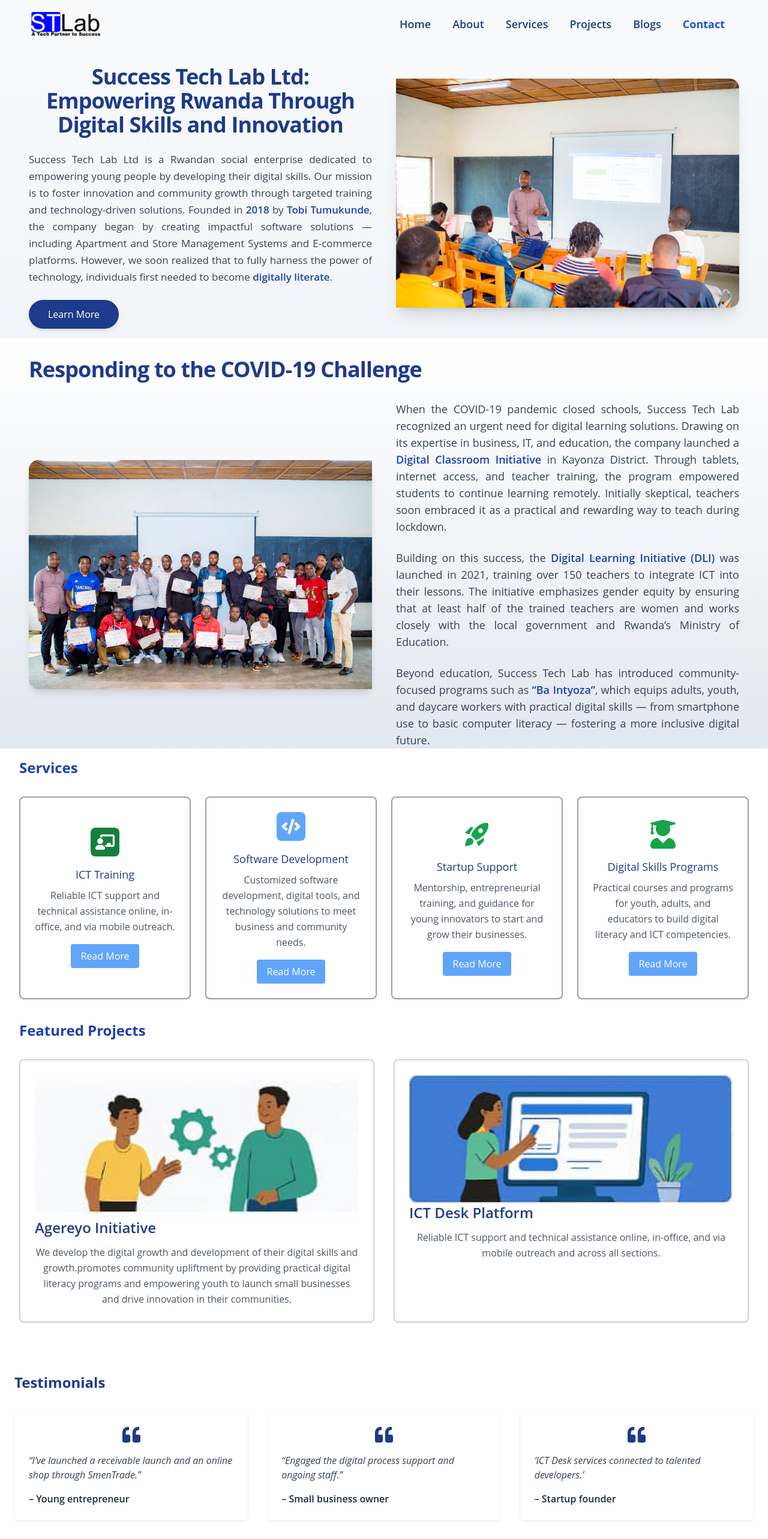
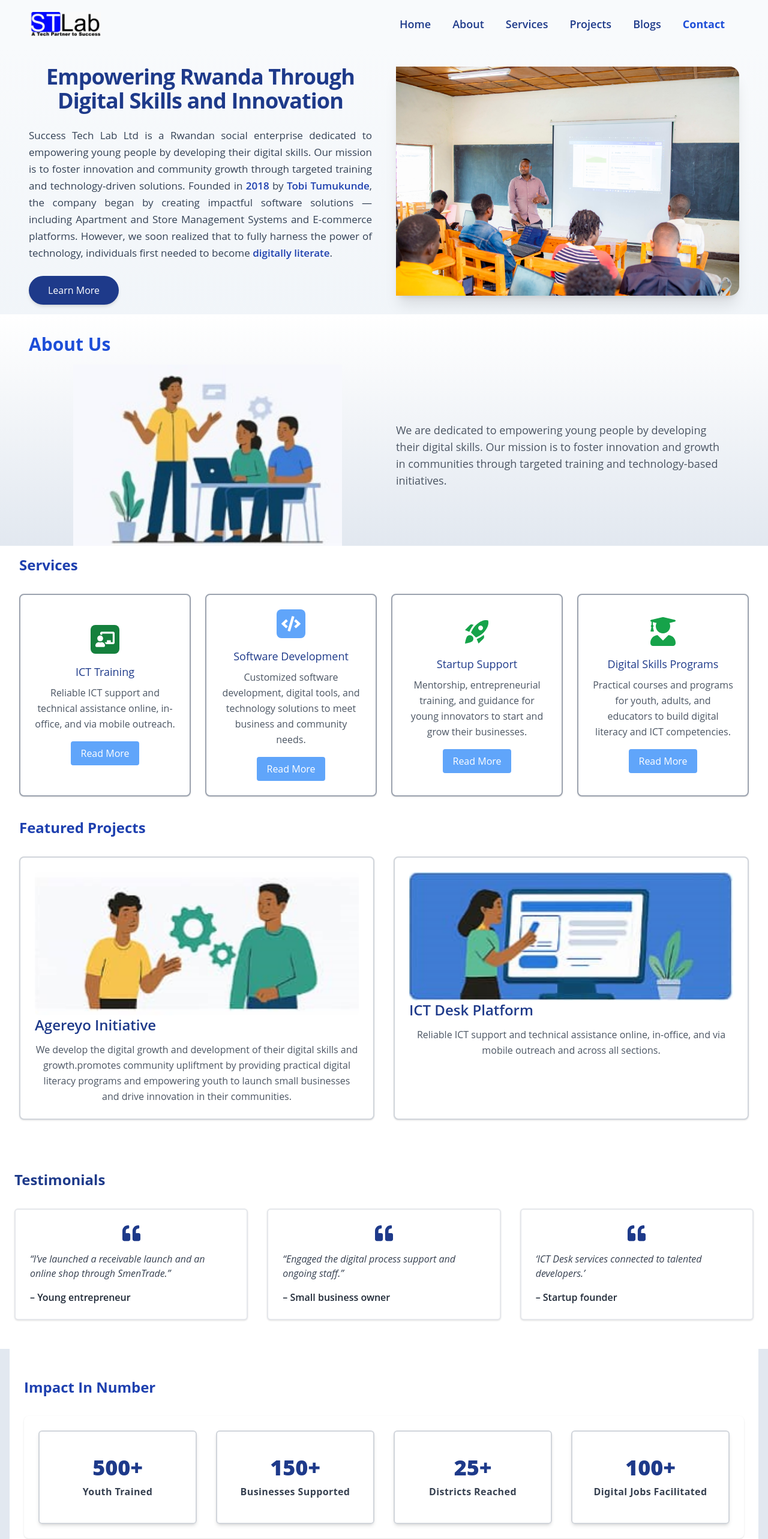
Before and after one commit to TheoNshimyimana/success_tech_lab, a React (Vite) app: page / in a window 1280 px wide. Shown: the top 2566 px of the page at 60% size. Built offline with nearby package versions, Linux system fonts and the light colour scheme.

Commit message:
final commit

```diff
--- a/package.json
+++ b/package.json
@@ -16,7 +16,7 @@
     "react-icons": "^5.3.0",
     "react-loader-spinner": "^6.1.6",
     "react-responsive": "^10.0.0",
-    "react-router-dom": "^6.26.1",
+    "react-router-dom": "^6.30.1",
     "react-slick": "^0.30.2",
     "slick-carousel": "^1.8.1",
     "tailwindcss-textshadow": "^2.1.3"
--- a/src/App.jsx
+++ b/src/App.jsx
@@ -1,5 +1,6 @@
 import { BrowserRouter, Route, Routes } from 'react-router-dom'
 import Layout from './Layout'
+import ReadMore from './pages/ReadMore'
 
 function App() {
   ;<Layout />
@@ -8,6 +9,7 @@
       <BrowserRouter>
         <Routes>
           <Route path="/" element={<Layout />} />
+          <Route path="/details" element={<ReadMore />} />
 
 
         </Routes>
--- a/src/pages/Body.jsx
+++ b/src/pages/Body.jsx
@@ -1,6 +1,7 @@
 // import { useState } from 'react'
 import banner from "../images/bbanner.jpg";
-import banner2 from "../images/banner.jpg";
+import aboutImg from "../images/banner.jpeg";
+import { Link } from "react-router-dom";
 
 function Body() {
   return (
@@ -10,8 +11,7 @@
           {/* Left Content */}
           <div className="flex-1 text-center md:text-left space-y-6 animate-fade-in pb-4">
             <h1 className="text-blue-900 pt-7 text-center text-2xl sm:text-3xl lg:text-4xl font-bold  leading-snug tracking-tight">
-              Success Tech Lab Ltd: Empowering Rwanda Through Digital Skills and
-              Innovation
+              Empowering Rwanda Through Digital Skills and Innovation
             </h1>
 
             <p className="text-slate-700 text-base sm:text-lg md:text-[17px] leading-8 text-justify max-w-2xl mx-auto md:mx-0">
@@ -35,9 +35,12 @@
               .
             </p>
 
-            <button className="mt-6 inline-block px-8 py-3 bg-blue-900 text-white font-medium rounded-full shadow-md hover:bg-blue-800 hover:shadow-xl hover:scale-105 transition-all duration-300">
+            <Link
+              to="/details"
+              className="mt-6 inline-block px-8 py-3 bg-blue-900 text-white font-medium rounded-full shadow-md hover:bg-blue-800 hover:shadow-xl hover:scale-105 transition-all duration-300"
+            >
               Learn More
-            </button>
+            </Link>
           </div>
 
           {/* Right Image */}
@@ -54,61 +57,34 @@
       </section>
 
       {/* About Section */}
+
       <section
         id="about"
         className="pt-8 pb-0 px-6 md:px-12 bg-gradient-to-b from-white to-slate-200"
       >
-        <h1 className="text-blue-900 text-3xl md:text-4xl font-bold tracking-tight mb-8">
-          Responding to the COVID-19 Challenge
-        </h1>
-        <main className="flex flex-col md:flex-row items-center justify-between gap-10">
-          {/* Right Image */}
-          <div className="flex-1 flex justify-center md:justify-end">
+        <h2 className="text-2xl sm:text-3xl font-bold text-blue-700 mb-4">
+          About Us
+        </h2>
+        <div className="w-full mx-auto px-4 sm:px-6 grid md:grid-cols-2 gap-10 items-center">
+          {/* Left Side: Text */}
+          <div className="flex justify-center">
             <img
-              src={banner2}
-              alt="Success Tech Lab digital learning"
-              className="w-full rounded-l-2xl object-cover shadow-lg hover:scale-105 transition-transform duration-500 ease-in-out"
+              src={aboutImg}
+              alt="About illustration"
+              className="w-full md:max-w-md object-contain"
             />
           </div>
-
-          {/* right contents */}
-          <div className="flex-1 text-center md:text-left space-y-6">
-            <p className="text-slate-700 text-base md:text-lg leading-relaxed text-justify max-w-2xl mx-auto md:mx-0">
-              When the COVID-19 pandemic closed schools, Success Tech Lab
-              recognized an urgent need for digital learning solutions. Drawing
-              on its expertise in business, IT, and education, the company
-              launched a{" "}
-              <span className="font-semibold text-blue-800">
-                Digital Classroom Initiative
-              </span>{" "}
-              in Kayonza District. Through tablets, internet access, and teacher
-              training, the program empowered students to continue learning
-              remotely. Initially skeptical, teachers soon embraced it as a
-              practical and rewarding way to teach during lockdown.
-            </p>
-
-            <p className="text-slate-700 text-base md:text-lg leading-relaxed text-justify max-w-2xl mx-auto md:mx-0">
-              Building on this success, the{" "}
-              <span className="font-semibold text-blue-800">
-                Digital Learning Initiative (DLI)
-              </span>{" "}
-              was launched in 2021, training over 150 teachers to integrate ICT
-              into their lessons. The initiative emphasizes gender equity by
-              ensuring that at least half of the trained teachers are women and
-              works closely with the local government and Rwanda’s Ministry of
-              Education.
-            </p>
-
-            <p className="text-slate-700 text-base md:text-lg leading-relaxed text-justify max-w-2xl mx-auto md:mx-0">
-              Beyond education, Success Tech Lab has introduced
-              community-focused programs such as
-              <span className="font-semibold text-blue-800"> “Ba Intyoza”</span>
-              , which equips adults, youth, and daycare workers with practical
-              digital skills — from smartphone use to basic computer literacy —
-              fostering a more inclusive digital future.
+          <div>
+            <p className="text-gray-600 text-base sm:text-lg leading-relaxed">
+              We are dedicated to empowering young people by developing their
+              digital skills. Our mission is to foster innovation and growth in
+              communities through targeted training and technology-based
+              initiatives.
             </p>
           </div>
-        </main>
+
+          {/* Right Side: Image */}
+        </div>
       </section>
 
       {/* Services Section */}
--- a/src/pages/Footer.jsx
+++ b/src/pages/Footer.jsx
@@ -3,7 +3,7 @@
 const Footer = () => {
   return (
     <footer className="bg-[#0b1e3a] text-white px-4 py-10">
-      <div className="max-w-6xl mx-auto grid md:grid-cols-3 gap-8 text-sm">
+      <div className="max-w-7xl mx-auto grid md:grid-cols-3 gap-8 text-sm">
         {/* Left Section */}
         <div>
         <h1 className="text-2xl font-bold text-white">
--- a/src/pages/ImpactNumber.jsx
+++ b/src/pages/ImpactNumber.jsx
@@ -8,12 +8,21 @@
   const ImpactNumbers = () => {
     return (
       <section className="bg-white px-6 mx-4 py-12 text-left">
-        <h2 className="text-2xl font-bold flex text-blue-800 mb-8">Impact In Number</h2>
-        <div className="grid grid-cols-2 md:grid-cols-4 gap-8">
+        <h2 className="text-2xl font-bold flex text-blue-800 mb-8">
+          Impact In Number
+        </h2>
+        <div className="grid grid-cols-2  md:grid-cols-4 gap-8  p-6 rounded-lg shadow hover:shadow-lg transition">
           {impactStats.map((stat, index) => (
-            <div key={index}>
-              <h3 className="text-4xl font-extrabold text-blue-900">{stat.value}</h3>
-              <p className="mt-2 text-base font-sans font-semibold text-gray-700 tracking-wide">{stat.label}</p>
+            <div
+              key={index}
+              className="text-center border-2 py-10 transition shadow-md rounded-md hover:scale-105 cursor-pointer border-gray-300"
+            >
+              <h3 className="text-4xl font-extrabold text-blue-900">
+                {stat.value}
+              </h3>
+              <p className="mt-2 text-base font-sans font-semibold text-gray-700 tracking-wide">
+                {stat.label}
+              </p>
             </div>
           ))}
         </div>
--- /dev/null
+++ b/src/pages/Navbar2.jsx
@@ -0,0 +1,123 @@
+import { useState, useEffect } from "react";
+import { Link, useLocation } from "react-router-dom";
+import logo from "../images/logo.png"; // replace with your logo
+
+function Navbar2() {
+  const [hasShadow, setHasShadow] = useState(false);
+  const [menuOpen, setMenuOpen] = useState(false);
+  const location = useLocation();
+
+  // Shadow on scroll
+  useEffect(() => {
+    const handleScroll = () => {
+      setHasShadow(window.scrollY > 10);
+    };
+    window.addEventListener("scroll", handleScroll);
+    return () => window.removeEventListener("scroll", handleScroll);
+  }, []);
+
+  const navLinks = [
+    { name: "Home", path: "/" },
+    { name: "About", path: "/" },
+    { name: "Services", path: "/" },
+    { name: "Projects", path: "/" },
+    { name: "Blogs", path: "/" },
+    { name: "Contact", path: "/" },
+  ];
+
+  return (
+    <nav
+      className={`bg-slate-100 sticky top-0 z-50 transition-shadow duration-300 ${
+        hasShadow ? "shadow-md" : ""
+      }`}
+    >
+      <div className="max-w-9xl mx-auto px-4 sm:px-6 md:px-8 flex items-center justify-between h-20">
+        {/* Logo */}
+        <Link to="/" className="flex items-center space-x-2">
+          <img src={logo} alt="Logo" className="h-10 w-auto" />
+        </Link>
+
+        {/* Desktop Nav */}
+        <div className="hidden md:flex space-x-6">
+          {navLinks.map((link) => (
+            <Link
+              key={link.name}
+              to={link.path}
+              className={`font-semibold text-[17px] transition-colors ${
+                location.pathname === link.path
+                  ? "text-gray-700"
+                  : "text-blue-500 hover:text-blue-700"
+              }`}
+            >
+              {link.name}
+            </Link>
+          ))}
+        </div>
+
+        {/* Mobile Menu Button */}
+        <div className="md:hidden">
+          <button
+            onClick={() => setMenuOpen(!menuOpen)}
+            className="text-blue-700 hover:text-blue-900 focus:outline-none"
+          >
+            {menuOpen ? (
+              // Close icon
+              <svg
+                xmlns="http://www.w3.org/2000/svg"
+                className="h-6 w-6"
+                fill="none"
+                viewBox="0 0 24 24"
+                stroke="currentColor"
+              >
+                <path
+                  strokeLinecap="round"
+                  strokeLinejoin="round"
+                  strokeWidth={2}
+                  d="M6 18L18 6M6 6l12 12"
+                />
+              </svg>
+            ) : (
+              // Menu icon
+              <svg
+                xmlns="http://www.w3.org/2000/svg"
+                className="h-6 w-6"
+                fill="none"
+                viewBox="0 0 24 24"
+                stroke="currentColor"
+              >
+                <path
+                  strokeLinecap="round"
+                  strokeLinejoin="round"
+                  strokeWidth={2}
+                  d="M4 6h16M4 12h16M4 18h16"
+                />
+              </svg>
+            )}
+          </button>
+        </div>
+      </div>
+
+      {/* Mobile Dropdown Menu */}
+      {menuOpen && (
+        <div className="md:hidden bg-slate-100 shadow-inner px-4 py-4 space-y-3">
+          {navLinks.map((link) => (
+            <Link
+              key={link.name}
+              to={link.path}
+              onClick={() => setMenuOpen(false)}
+              className={`block font-medium text-lg ${
+                location.pathname === link.path
+                  ? "text-blue-700"
+                  : "text-gray-700 hover:text-blue-700"
+              }`}
+            >
+              {link.name}
+            </Link>
+          ))}
+        </div>
+      )}
+    </nav>
+  );
+}
+
+export default Navbar2;
--- a/src/pages/Testimonials.jsx
+++ b/src/pages/Testimonials.jsx
@@ -23,7 +23,7 @@
         {testimonials.map((item, index) => (
           <div
             key={index}
-            className="bg-white p-6 rounded-md shadow hover:shadow-md transition"
+            className="bg-white p-6 rounded-md border-2 border-gray-200 hover:scale-105 cursor-pointer shadow hover:shadow-md transition"
           >
             <FaQuoteLeft className="text-blue-900 text-3xl mb-4 mx-auto" />
             <p className="text-gray-700 italic mb-4">{item.text}</p>
```
Also changed, not shown: src/pages/ReadMore.jsx (added, +71 -0 lines), 1 other file (tests, documents, lock files or other folders).
